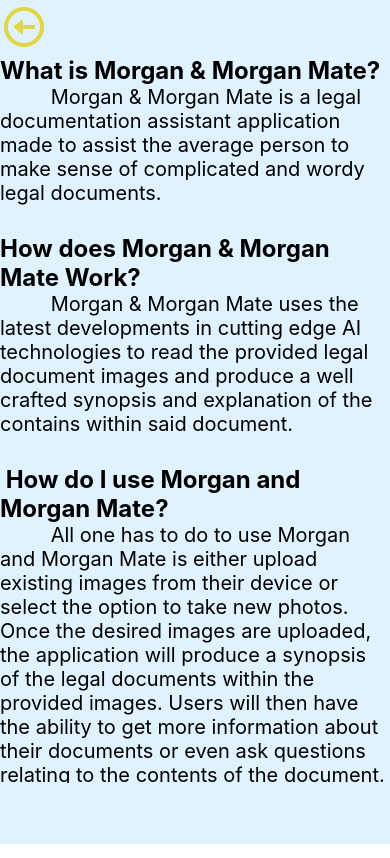
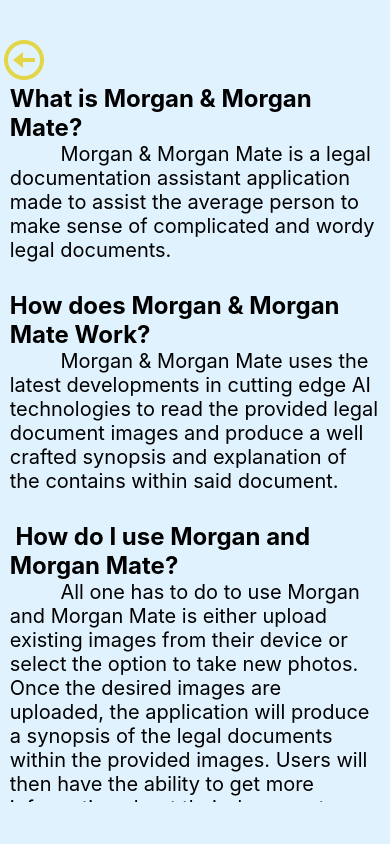
Before and after one commit to maximusmith529/Mogathan, a React Native app in the folder mogathon/: screen /HelpPage in a window 390 px wide. Built offline with nearby package versions, Linux system fonts and the light colour scheme.

Commit message:
fixed help page bugs

```diff
--- a/mogathon/pages/HelpPage.js
+++ b/mogathon/pages/HelpPage.js
@@ -71,50 +71,23 @@ const styles = StyleSheet.create({
     },
     header: {
         flexDirection: 'row',
-        height: 70,
+        height: '5%',
         width: '100%',
-        justifyContent: 'left',
-        top: "2%",
-        alignItems: 'flex-start'
-    },
-    helpContainer: {
-        paddingRight: 25
-    },
-    helpText: {
-        color: 'white',
-        fontWeight: '900',
-        fontSize: 50
+        justifyContent: 'flex-start',
+        alignItems: 'flex-end'
     },
     body: {
-        height: '95%',
+        height: '85%',
         width: '100%',
         alignItems: 'center',
         justifyContent: 'flex-end',
-        paddingBottom: 75,
     },
-    button: {
-        width: '85%',
-        padding: 10,
-        backgroundColor: '#fff',
-        borderRadius: '40',
-        alignItems: 'center',
-        color: 'white',
-        borderRadius: 15,
-        shadowColor: '#000',
-        shadowOffset: { width: -2, height: 4 },
-        shadowOpacity: 0.2,
-        shadowRadius: 3,
-    },
-    buttonText: {
-        fontSize: 25,
-        fontWeight: 'bold',
-    },
-    text: {
-        fontSize: 24,
-        fontWeight: 'bold',
-        color: 'red'
+    scrollView: {
+        height: '100%',
+        width: '95%'
     },
     question: {
+        width: '90%',
         fontSize: 24,
         fontWeight: 'bold',
         color: 'black',
```
Lines whose indentation alone changed are shown as unchanged.
